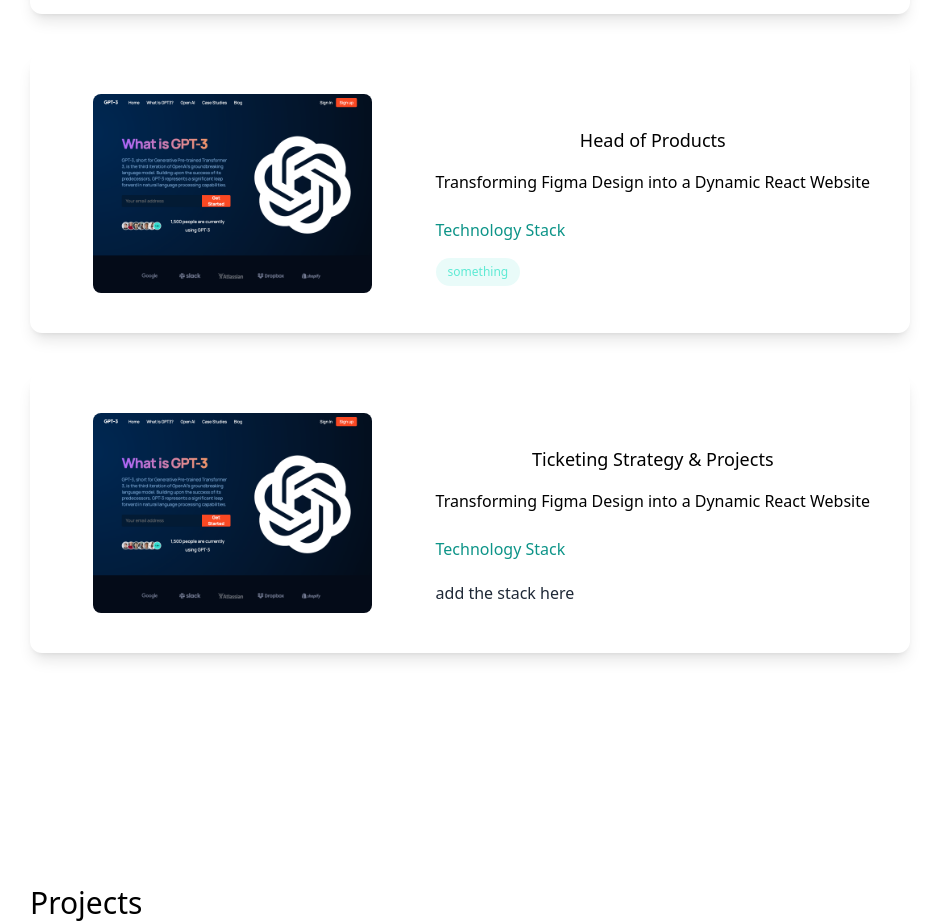
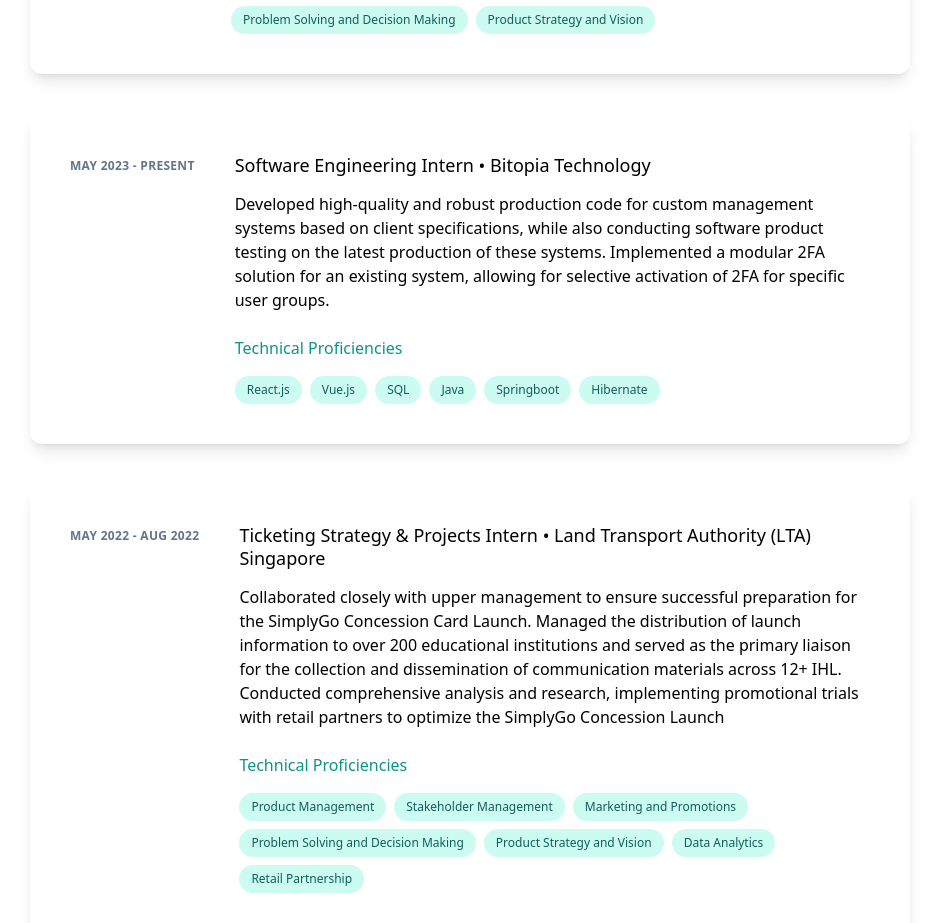
Before and after one commit to junbin-tan/next-portfolio-junbin, a Next.js app: page / in a window 1280 px wide. Shown: the part 2109-3032 px from the top of the page, without its empty margins (170-1109 px from the left). Built offline with nearby package versions, Linux system fonts and the light colour scheme.

Commit message:
experience done for now

```diff
--- a/src/pages/index.js
+++ b/src/pages/index.js
@@ -21,7 +21,7 @@
         <meta name="viewport" content="width=device-width, initial-scale=1" />
         <link rel="icon" href="/favicon.ico" />
       </Head>
-      <main className='bg-white px-10 md:px-20 lg:px-40 dark:bg-gray-900'>
+      <main className='bg-white px-10 md:px-20 lg:px-20 xl:px-40 dark:bg-gray-900'>
         {/* Page 1  intro*/}
         <section className="min-h-screen">
            <nav className='py-10 mb-12 flex justify-between dark:text-white'>
@@ -75,48 +75,96 @@
         <section className='mb-32'>
           <div className='p-10'>
               <h3 className='text-3xl py-1 dark:text-white '>Experience</h3>
-
                 <div className='lg:flex flex-col'>
-                  <div className='text-center shadow-lg  dark:bg-white dark:shadow-dark-lg p-10 rounded-xl my-5 hover:bg-teal-200 hover:bg-opacity-50'>
+                 {/* one */}
+                  <div className='text-center shadow-lg  dark:bg-white dark:shadow-dark-lg p-10 rounded-xl my-5 hover:bg-gray-300 hover:bg-opacity-50'>
                     <div className='lg:flex md:flex-none  lg:gap-10'>
-                      <header className='flex-none z-10 mb-2 mt-1 text-xs font-semibold uppercase tracking-wide text-slate-500 sm:col-span-2'>MAY 2023 - PRESENT</header>
+                      <header className='flex-none z-10 mb-2 mt-1 text-xs font-semibold uppercase tracking-wide text-slate-500 sm:col-span-2'>JUN 2023 - PRESENT</header>
                       <div className='lg:text-left '>
-                        <h3 className='text-lg font-medium pb-2 leading-tight'>Software Engineering • Bitopia Technology </h3>
-                        <p className='py-2 leading-normal text-md'>Developed custom management systems using the Spring Boot/Hibernate framework, JAVA, and Vue.js. Conducted software product testing on the latest versions of management systems. Contributed to the development of a modular 2FA feature for an existing system, allowing selective 2FA activation for specific user groups.</p>
-                        <h4 className='text-teal-600 py-4'>Technology Stack</h4>
+                        <h3 className='text-lg font-medium pb-2 leading-tight'>Head of Product • Google Developer Student Clubs NUS  </h3>
+                        <p className='py-2 leading-normal text-md'>As Head of Product for the Google Developer Students' Club NUS projects, led the development of technological solutions for non-profit organizations. Defined product vision, strategy, and roadmap aligned with organizational goals. Collaborated with cross-functional teams, managed product development, executed successful launches, and iterated based on user feedback. Skilled in stakeholder communication and product advocacy.</p>
+                        <h4 className='text-teal-600 py-4'>Technical Proficiencies</h4>
                         <ul className='flex flex-wrap gap-2'>
-                          <li><div className='items-center rounded-full bg-teal-600/10 px-3 py-1 text-xs font-medium leading-5 text-teal-800 '>
-                            React.js
+                          <li><div className='items-center rounded-full bg-teal-100 px-3 py-1 text-xs font-medium leading-5 text-teal-800 '>
+                            Product Management
                          </div></li>
-                         <li><div className='items-center rounded-full bg-teal-600/10 px-3 py-1 text-xs font-medium leading-5 text-teal-800 '>
-                            Vue.js
+                         <li><div className='items-center rounded-full bg-teal-100 px-3 py-1 text-xs font-medium leading-5 text-teal-800 '>
+                            Stakeholder Management
                          </div></li>
-                         <li><div className='items-center rounded-full bg-teal-600/10 px-3 py-1 text-xs font-medium leading-5 text-teal-800 '>
-                            SQL
+                         <li><div className='items-center rounded-full bg-teal-100 px-3 py-1 text-xs font-medium leading-5 text-teal-800 '>
+                            Agile Methodologies
                          </div></li>
-                         <li><div className='items-center rounded-full bg-teal-600/10 px-3 py-1 text-xs font-medium leading-5 text-teal-800 '>
-                            Java
+                         <li><div className='items-center rounded-full bg-teal-100 px-3 py-1 text-xs font-medium leading-5 text-teal-800 '>
+                            Problem Solving and Decision Making
                          </div></li>
-                         <li><div className='items-center rounded-full bg-teal-600/10 px-3 py-1 text-xs font-medium leading-5 text-teal-800 '>
-                            Springboot
+                         <li><div className='items-center rounded-full bg-teal-100 px-3 py-1 text-xs font-medium leading-5 text-teal-800 '>
+                            Product Strategy and Vision
                          </div></li>
                         </ul>
                       </div>
                     </div>
                   </div>
-
-                  <div className='text-center shadow-lg  dark:bg-white dark:shadow-dark-lg p-10 rounded-xl my-5'>
-                    <div className='lg:flex md:flex-none lg:gap-10'>
-                      <Image className='mx-auto rounded-lg' src={web1}  height={200}/>
-                      <div className='lg:text-left'>
-                        <h3 className='lg:text-center text-lg font-medium pt-8 pb-2'>Head of Products</h3>
-                        <p className='py-2'>Transforming Figma Design into a Dynamic React Website</p>
-                        <h4 className='text-teal-600 py-4'>Technology Stack</h4>
-                        <ul className='flex flex-wrap'>
-                          <li><div className='items-center rounded-full bg-teal-400/10 px-3 py-1 text-xs font-medium leading-5 text-teal-300 '>
-                            something
+                  {/* two */}
+                  <div className='text-center shadow-lg  dark:bg-white dark:shadow-dark-lg p-10 rounded-xl my-5 hover:bg-gray-300 hover:bg-opacity-50'>
+                    <div className='lg:flex md:flex-none  lg:gap-10'>
+                      <header className='flex-none z-10 mb-2 mt-1 text-xs font-semibold uppercase tracking-wide text-slate-500 sm:col-span-2'>MAY 2023 - PRESENT</header>
+                      <div className='lg:text-left '>
+                        <h3 className='text-lg font-medium pb-2 leading-tight'>Software Engineering Intern • Bitopia Technology </h3>
+                        <p className='py-2 leading-normal text-md'>Developed high-quality and robust production code for custom management systems based on client specifications, while also conducting software product testing on the latest production of these systems. Implemented a modular 2FA solution for an existing system, allowing for selective activation of 2FA for specific user groups.</p>
+                        <h4 className='text-teal-600 py-4'>Technical Proficiencies</h4>
+                        <ul className='flex flex-wrap gap-2'>
+                          <li><div className='items-center rounded-full bg-teal-100 px-3 py-1 text-xs font-medium leading-5 text-teal-800 '>
+                            React.js
                          </div></li>
-
+                         <li><div className='items-center rounded-full bg-teal-100 px-3 py-1 text-xs font-medium leading-5 text-teal-800 '>
+                            Vue.js
+                         </div></li>
+                         <li><div className='items-center rounded-full bg-teal-100 px-3 py-1 text-xs font-medium leading-5 text-teal-800 '>
+                            SQL
+                         </div></li>
+                         <li><div className='items-center rounded-full bg-teal-100 px-3 py-1 text-xs font-medium leading-5 text-teal-800 '>
+                            Java
+                         </div></li>
+                         <li><div className='items-center rounded-full bg-teal-100 px-3 py-1 text-xs font-medium leading-5 text-teal-800 '>
+                            Springboot
+                         </div></li>
+                         <li><div className='items-center rounded-full bg-teal-100 px-3 py-1 text-xs font-medium leading-5 text-teal-800 '>
+                            Hibernate
+                         </div></li>
+                        </ul>
+                      </div>
+                    </div>
+                  </div>
+                  {/* three */}
+                  <div className='text-center shadow-lg  dark:bg-white dark:shadow-dark-lg p-10 rounded-xl my-5 hover:bg-gray-300 hover:bg-opacity-50'>
+                    <div className='lg:flex md:flex-none  lg:gap-10'>
+                      <header className='flex-none z-10 mb-2 mt-1 text-xs font-semibold uppercase tracking-wide text-slate-500 sm:col-span-2'>MAY 2022 - AUG 2022</header>
+                      <div className='lg:text-left '>
+                        <h3 className='text-lg font-medium pb-2 leading-tight'>Ticketing Strategy & Projects Intern • Land Transport Authority (LTA) Singapore </h3>
+                        <p className='py-2 leading-normal text-md'>Collaborated closely with upper management to ensure successful preparation for the SimplyGo Concession Card Launch. Managed the distribution of launch information to over 200 educational institutions and served as the primary liaison for the collection and dissemination of communication materials across 12+ IHL. Conducted comprehensive analysis and research, implementing promotional trials with retail partners to optimize the SimplyGo Concession Launch</p>
+                        <h4 className='text-teal-600 py-4'>Technical Proficiencies</h4>
+                        <ul className='flex flex-wrap gap-2'>
+                          <li><div className='items-center rounded-full bg-teal-100 px-3 py-1 text-xs font-medium leading-5 text-teal-800 '>
+                            Product Management
+                         </div></li>
+                         <li><div className='items-center rounded-full bg-teal-100 px-3 py-1 text-xs font-medium leading-5 text-teal-800 '>
+                            Stakeholder Management
+                         </div></li>
+                         <li><div className='items-center rounded-full bg-teal-100 px-3 py-1 text-xs font-medium leading-5 text-teal-800 '>
+                            Marketing and Promotions
+                         </div></li>
+                         <li><div className='items-center rounded-full bg-teal-100 px-3 py-1 text-xs font-medium leading-5 text-teal-800 '>
+                            Problem Solving and Decision Making
+                         </div></li>
+                         <li><div className='items-center rounded-full bg-teal-100 px-3 py-1 text-xs font-medium leading-5 text-teal-800 '>
+                            Product Strategy and Vision
+                         </div></li>
+                         <li><div className='items-center rounded-full bg-teal-100 px-3 py-1 text-xs font-medium leading-5 text-teal-800 '>
+                            Data Analytics
+                         </div></li>
+                         <li><div className='items-center rounded-full bg-teal-100 px-3 py-1 text-xs font-medium leading-5 text-teal-800 '>
+                            Retail Partnership
+                         </div></li>
                         </ul>
                       </div>
                     </div>
@@ -126,20 +174,8 @@
 
 
 
-                  <div className='text-center shadow-lg  dark:bg-white dark:shadow-dark-lg p-10 rounded-xl my-5'>
-                    <div className='lg:flex md:flex-none lg:gap-10'>
-                      <Image className='mx-auto rounded-lg' src={web1}  height={200}/>
-                      <div className='lg:text-left'>
-                        <h3 className='lg:text-center text-lg font-medium pt-8 pb-2'>Ticketing Strategy & Projects</h3>
-                        <p className='py-2'>Transforming Figma Design into a Dynamic React Website</p>
-                        <h4 className='text-teal-600 py-4'>Technology Stack</h4>
-                        <p className='text-gray-800 py-1'>add the stack here</p>
-                      </div>
-                    </div>
-                  </div>
-
                 </div>
-          </div>
+            </div>
         </section>
         {/* Portfolio */}
 
```
